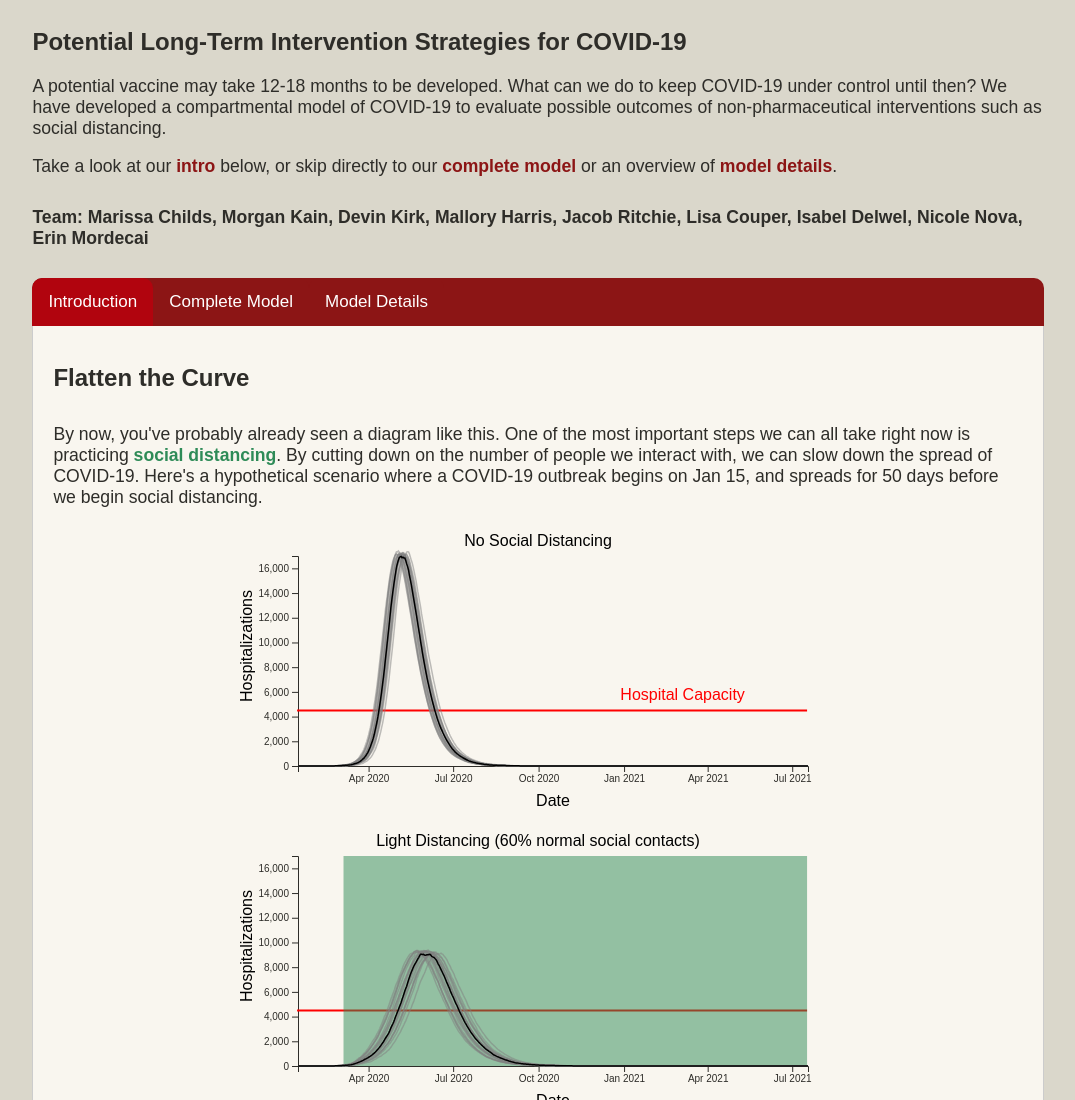
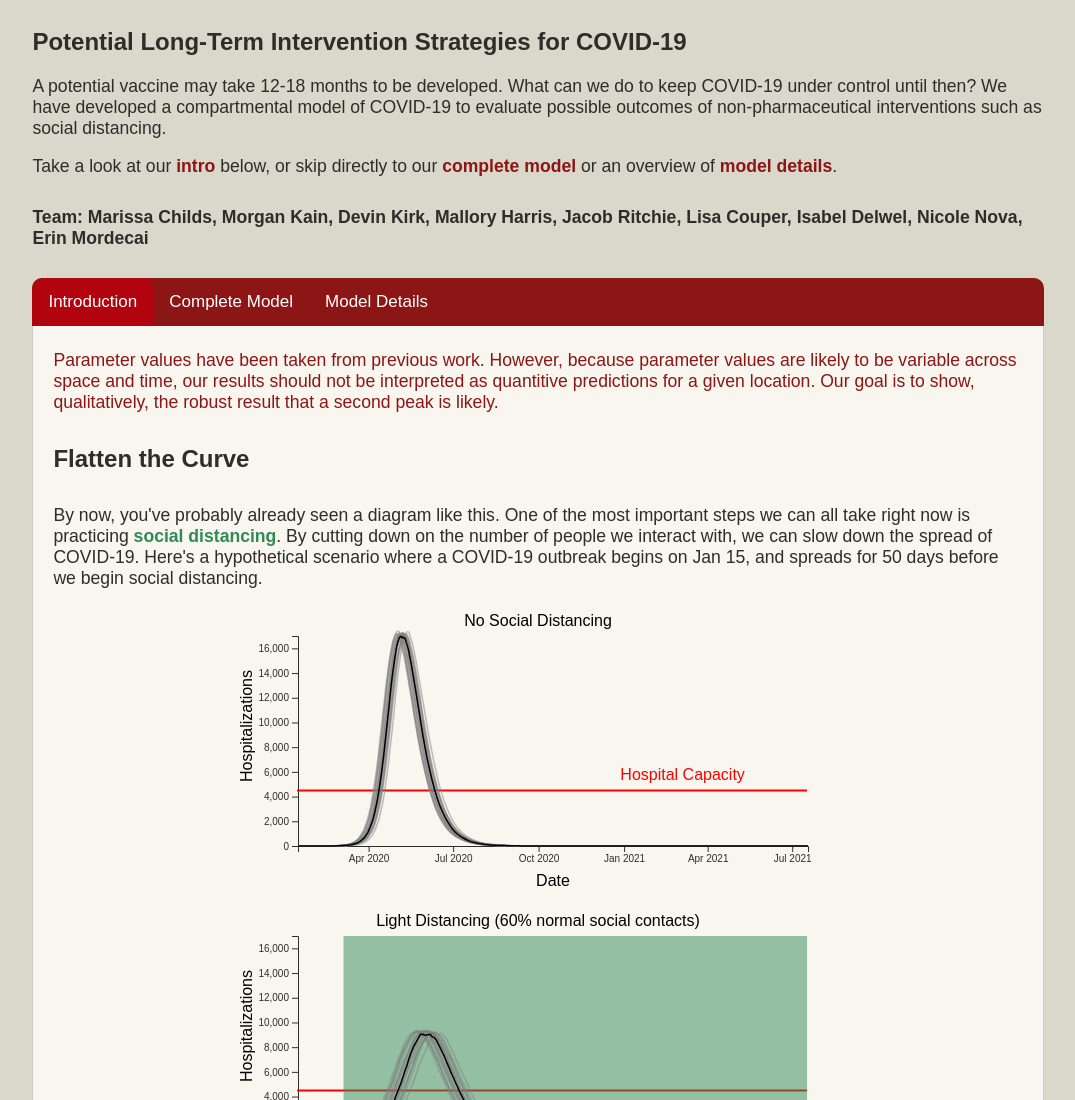
Before and after one commit to covid-measures/covid-measures.github.io, a plain HTML site: page index.html in a window 1280 px wide. Shown: the top 1100 px of the page, without its empty margins (102-1177 px from the left). Drawn offline with nearby package versions, Linux system fonts and the light colour scheme.

```diff
--- a/index.html
+++ b/index.html
@@ -3,6 +3,7 @@
 <!-- using code from https://www.w3schools.com/howto/tryit.asp?filename=tryhow_js_tabs -->
   <head>
   <meta name="viewport" content="width=device-width, initial-scale=1">
+  <meta name="description" content="Potential Long-Term Intervention Strategies for COVID-19">
   <link rel="stylesheet" type="text/css" href="style.css">
   </head>
 
@@ -29,6 +30,8 @@
       </div>
 
       <div id="Intro" class="tabcontent text-tab">
+        <p class="text-link">Parameter values have been taken from previous work. However, because parameter values are likely to be variable across space and time, our results should not be interpreted as quantitive predictions for a given location. Our goal is to show, qualitatively, the robust result that a second peak is likely.</p>
+
         <h4 id='basic-waypoint'>Flatten the Curve</h4>
         <p>By now, you've probably already seen a diagram like this. One of the most important steps we can all take right now is practicing <b class="sd-highlight">social distancing</b>. By cutting down on the number of people we interact with, we can slow down the spread of COVID-19. Here's a hypothetical scenario where a COVID-19 outbreak begins on Jan 15, and spreads for 50 days before we begin social distancing. </p>
 
```
